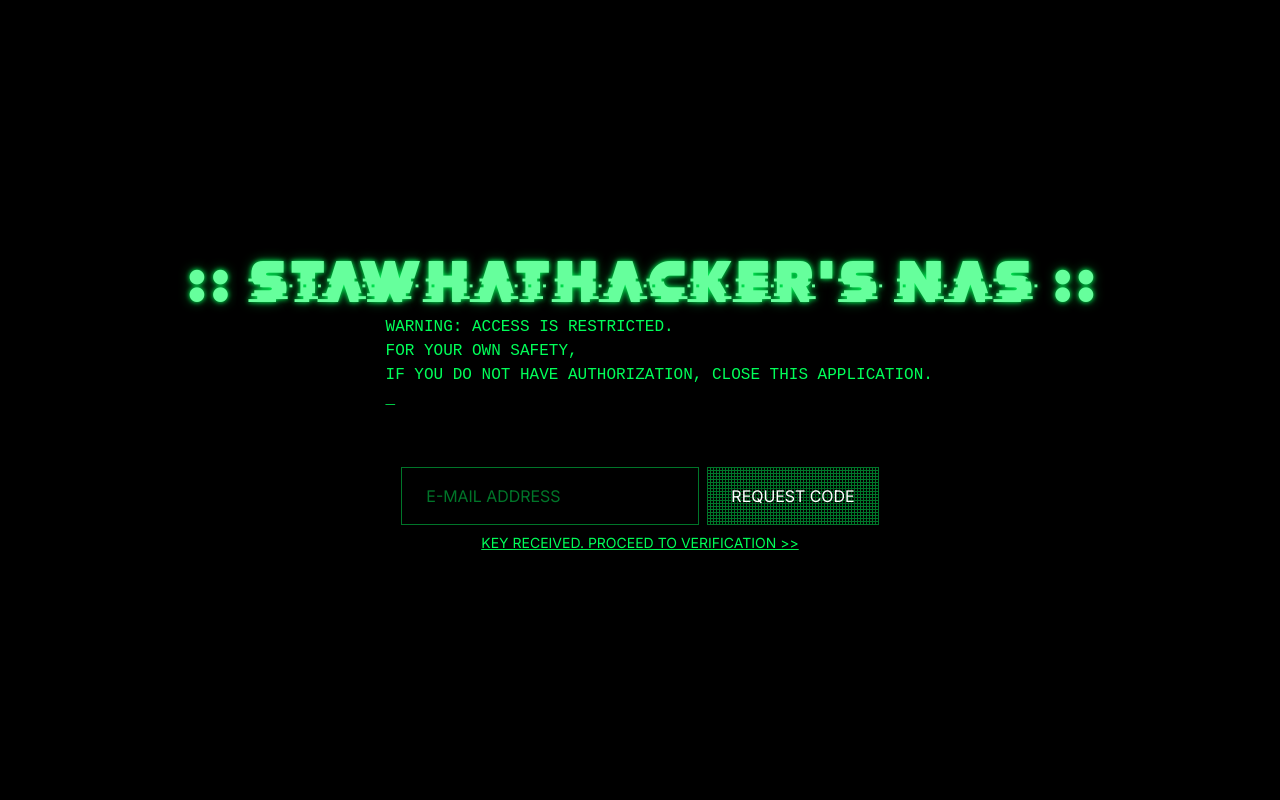
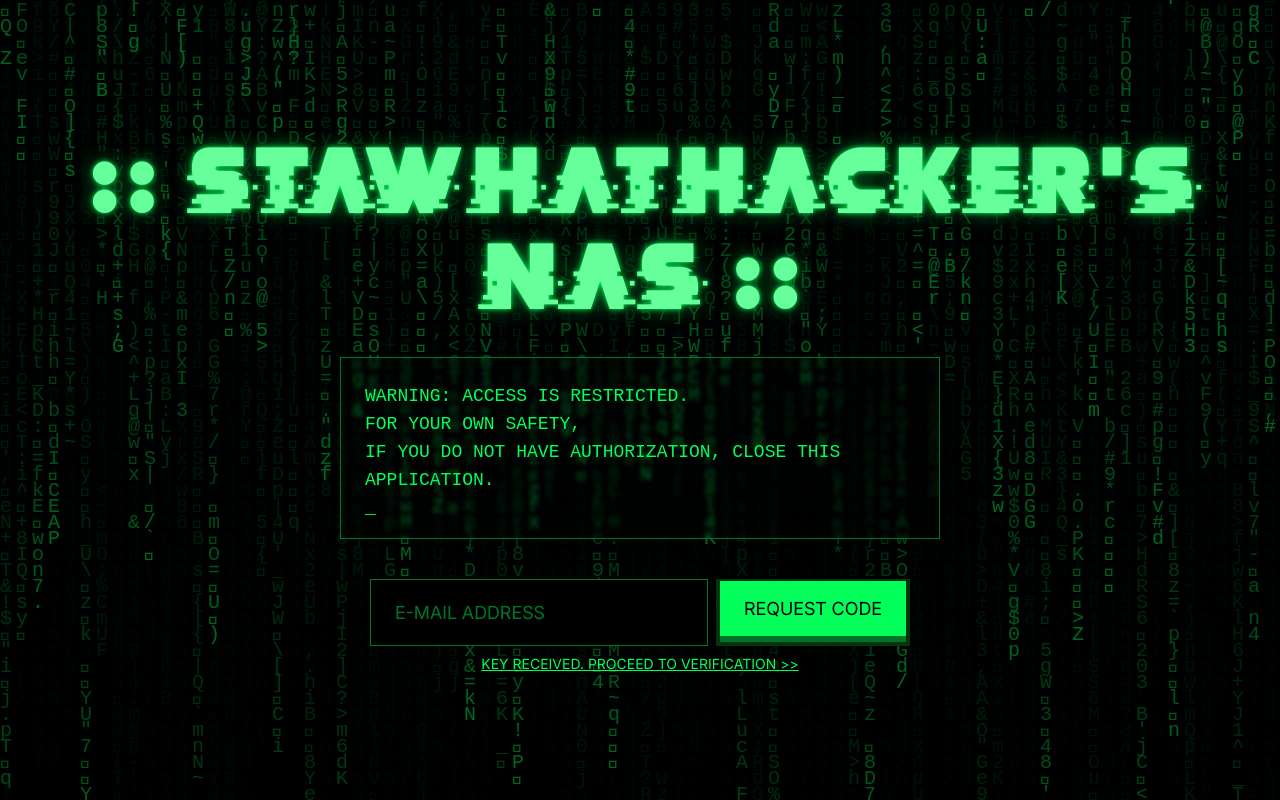
Before and after one commit to StrawHatHacker/HomeNAS, a SvelteKit app: page / in a window 1280 px wide. Built offline with nearby package versions, Linux system fonts and the light colour scheme.

Commit message:
improved UI

```diff
--- a/src/hooks.server.ts
+++ b/src/hooks.server.ts
@@ -75,7 +75,7 @@ export const initDB = async () => {
             const adminDirExists = checkIfUserDirExists(user.name);
             if (!adminDirExists) createUserDir(u.id, user.name);
 
-            await NAS.createRootFolder(user.name);
+            await NAS.createUserFolders(user.name);
         });
     } catch (error) {
         if (error instanceof Error) console.error(error.message);
--- a/src/lib/server/providers/db.ts
+++ b/src/lib/server/providers/db.ts
@@ -1,5 +1,7 @@
 import Database from 'better-sqlite3';
+import fs from 'node:fs';
 
+fs.mkdirSync('db', { recursive: true });
 export const db = new Database('db/nas.db', {});
 
 db.pragma('journal_mode = WAL');
--- a/src/lib/server/providers/nas.ts
+++ b/src/lib/server/providers/nas.ts
@@ -2,8 +2,9 @@ import { watchPath } from "./fileWatcher";
 import fs from "node:fs/promises";
 
 export class NAS {
-    static async createRootFolder(folderName: string)  {
+    static async createUserFolders(folderName: string)  {
         // Recursive:true makes it so it doesn't throw error if the folder already exists
         await fs.mkdir(`${watchPath}/${folderName}`, { recursive: true });
+        await fs.mkdir(`${watchPath}/${folderName}/encrypted`, { recursive: true });
     }
 }
--- /dev/null
+++ b/src/lib/widgets/fancyButton.svelte
@@ -0,0 +1,59 @@
+<script lang="ts">
+  const {
+    text,
+    onclick,
+  }: {
+    text: string;
+    onclick: () => void;
+  } = $props();
+</script>
+
+<button class="fancy-btn" {onclick} title="">
+  <div class="button-content">
+    <span class="button-text">{text}</span>
+  </div>
+</button>
+
+<style>
+  @reference '../../routes/layout.css';
+
+  .fancy-btn {
+    flex-shrink: 0;
+    display: inline-block;
+    background: var(--terminal-green);
+    border: 4px solid rgb(3, 53, 12);
+    cursor: pointer;
+    outline: none;
+    padding: 0;
+    transition: all 0.1s ease-in-out;
+
+    & > .button-content {
+      @apply py-4 px-6;
+      background: var(--terminal-green);
+      box-shadow:
+        inset 0 -6px var(--terminal-dark-green),
+        0 -2px var(--terminal-green);
+      transition: all 0.1s ease-in-out;
+      display: block;
+
+      & > .button-text {
+        color: black;
+        display: block;
+        transform: translate3d(0, -4px, 0);
+        transition: all 0.1s ease-in-out;
+      }
+    }
+
+    &:active {
+      & > .button-content {
+        box-shadow:
+          inset 0 -1px var(--terminal-green),
+          0 0 var(--terminal-green);
+
+        & > .button-text {
+          transform: translate3d(0, 0, 0);
+        }
+      }
+    }
+  }
+</style>
--- /dev/null
+++ b/src/lib/widgets/matrix.svelte
@@ -0,0 +1,78 @@
+<script lang="ts">
+  import { onMount } from "svelte";
+
+  let canvas: HTMLCanvasElement;
+
+  onMount(() => {
+    const ctx = canvas.getContext("2d");
+    if (!ctx) return;
+
+    let w: number;
+    let h: number;
+    let cols: number;
+    let ypos: number[];
+    let raf: number;
+
+    const init = () => {
+      w = canvas.width = window.innerWidth;
+      h = canvas.height = window.innerHeight;
+      cols = Math.floor(w / 16) + 1;
+      ypos = Array(cols).fill(0);
+    };
+
+    const matrix = () => {
+      // Create the trailing effect
+      ctx.fillStyle = "rgba(0, 0, 0, 0.05)";
+      ctx.fillRect(0, 0, w, h);
+
+      // Set text style
+      ctx.fillStyle = "hsl(141, 100%, 50%)";
+      ctx.font = "15pt monospace";
+
+      ypos.forEach((y, i) => {
+        const text = String.fromCharCode(Math.random() * 128);
+        const x = i * 16;
+        ctx.fillText(text, x, y);
+
+        // Reset drop to top randomly after it crosses screen height
+        if (y > 100 + Math.random() * 10000) {
+          ypos[i] = 0;
+        } else {
+          ypos[i] = y + 16;
+        }
+      });
+    };
+
+    const loop = () => {
+      matrix();
+      raf = requestAnimationFrame(loop);
+    };
+
+    const handleResize = () => {
+      init();
+    };
+
+    init();
+    loop();
+
+    window.addEventListener("resize", handleResize);
+
+    // CLEANUP: Important for SvelteKit navigation
+    return () => {
+      window.removeEventListener("resize", handleResize);
+      cancelAnimationFrame(raf);
+    };
+  });
+</script>
+
+<canvas bind:this={canvas}></canvas>
+
+<style>
+  canvas {
+    position: fixed;
+    inset: 0;
+    z-index: -1;
+    display: block;
+    opacity: 0.4;
+  }
+</style>
--- a/src/routes/+page.svelte
+++ b/src/routes/+page.svelte
@@ -1,15 +1,17 @@
 <script lang="ts">
   import { addToast } from "$lib/stores/toast";
+  import FancyButton from "$lib/widgets/fancyButton.svelte";
+  import Matrix from "$lib/widgets/matrix.svelte";
 
   // Use the Svelte 5 state rune for reactive and simple state management
   let pageState = $state<"email" | "code">("email");
   let email = $state("");
   let code = $state("");
+  let messageDisplay = $state("");
 
   const sendCodeWithEmail = async () => {
     if (email == "") return;
     try {
-      // pageState = "code";
       const res = await fetch("/api/auth/sendEmail", {
         method: "POST",
         body: JSON.stringify({ email: email }),
@@ -18,45 +20,62 @@
 
       if (!res.ok) throw new Error(body.message);
 
-      addToast("success", "Code sent to your email address.");
+      pageState = "code";
+      messageDisplay = "Code sent to your email address.";
     } catch (error) {
       if (error instanceof Error && error.message != "")
-        return addToast("error", error.message);
-      addToast("error", "Failed to send code.");
+        return (messageDisplay = error.message);
+      messageDisplay = "Failed to send code.";
     }
   };
 </script>
 
-<main class="flex flex-col items-center justify-center h-screen w-fit mx-auto">
-  <h1 class="text-6xl">:: stawhathacker's nas ::</h1>
+<Matrix />
 
-  <pre class="text-base mt-2 mb-8 mono">
-    WARNING: ACCESS IS RESTRICTED.
-    FOR YOUR OWN SAFETY,
-    IF YOU DO NOT HAVE AUTHORIZATION, CLOSE THIS APPLICATION.
+<main
+  class="flex flex-col items-center justify-center gap-10 h-screen w-fit mx-auto"
+>
+  <h1 class="text-3xl lg:text-8xl text-center">:: stawhathacker's nas ::</h1>
+
+  <div id="terminal" class="mx-6">
+    <p class="text-sm lg:text-lg mt-2 mono">
+      WARNING: ACCESS IS RESTRICTED. <br />
+      FOR YOUR OWN SAFETY, <br />
+      IF YOU DO NOT HAVE AUTHORIZATION, CLOSE THIS APPLICATION. <br />
+      {#if messageDisplay != ""}
+        <span class="blink">{messageDisplay}</span>
+      {:else}
         <span class="blink">_</span>
-  </pre>
+      {/if}
+    </p>
+  </div>
 
   {#if pageState === "email"}
-    <form class="flex gap-2">
+    <div>
+      <form class="flex gap-2 flex-col md:flex-row">
         <input type="email" placeholder="E-MAIL ADDRESS" bind:value={email} />
-      <button class="btn" onclick={sendCodeWithEmail}>REQUEST CODE</button>
-    </form>
-
-    <button class="underline mt-2 text-sm" onclick={() => (pageState = "code")}>
-      KEY RECEIVED. PROCEED TO VERIFICATION >>
-    </button>
-  {:else if pageState === "code"}
-    <form class="flex gap-2">
-      <input type="text" placeholder="ENTER CODE" />
-      <button class="btn">SUBMIT CODE</button>
+        <FancyButton text="REQUEST CODE" onclick={sendCodeWithEmail} />
       </form>
 
       <button
-      class="underline mt-2 text-sm"
-      onclick={() => (pageState = "email")}
+        class="underline mt-2 text-sm w-full"
+        onclick={() => ((messageDisplay = ""), (pageState = "code"))}
+      >
+        KEY RECEIVED. PROCEED TO VERIFICATION >>
+      </button>
+    </div>
+  {:else if pageState === "code"}<div>
+      <form class="flex gap-2 flex-col md:flex-row">
+        <input type="text" placeholder="ENTER CODE" />
+        <FancyButton text="VERIFY" onclick={() => {}} />
+      </form>
+
+      <button
+        class="underline mt-2 text-sm w-full"
+        onclick={() => ((messageDisplay = ""), (pageState = "email"))}
       >
         NO KEY RECEIVED. RETURN TO REQUEST >>
       </button>
+    </div>
   {/if}
 </main>
--- a/src/routes/layout.css
+++ b/src/routes/layout.css
@@ -31,6 +31,7 @@ body {
   background-color: black;
   color: var(--terminal-green);
   font-family: Inter, sans-serif;
+  font-size: 18px;
 }
 
 .mono {
@@ -67,31 +68,18 @@ input:focus {
 
 button {
   cursor: pointer;
-  @apply rounded-none;
-  text-shadow: 0px 0px 5px black;
 }
 
-:where(.btn) {
-  color: white;
-  --s: 3px;
-
-  background: linear-gradient(
-        90deg,
-        var(--terminal-dark-green) 50%,
-        transparent 0
-      )
-      0 0 / var(--s) var(--s),
-    linear-gradient(var(--terminal-dark-green) 50%, transparent 0) 0 0 /
-      var(--s) var(--s),
-    black;
-
-  @apply py-4 px-6 uppercase;
+.btn {
+  backdrop-filter: blur(2px);
+  @apply px-6 py-4;
+  border: 1px solid var(--terminal-green);
 }
 
-:where(.btn):hover,
+/* :where(.btn):hover,
 :where(.btn):focus-visible {
   outline: 1px solid var(--terminal-green);
-}
+} */
 
 .blink {
   animation-name: blink-anime;
@@ -115,3 +103,10 @@ button {
     visibility: hidden;
   }
 }
+
+#terminal {
+  max-width: 600px;
+  border: 1px solid var(--terminal-dark-green);
+  @apply py-4 px-6;
+  backdrop-filter: blur(2px);
+}
```
Also changed, not shown: 1 other file (tests, documents, lock files or other folders). Lines whose indentation alone changed are shown as unchanged.
